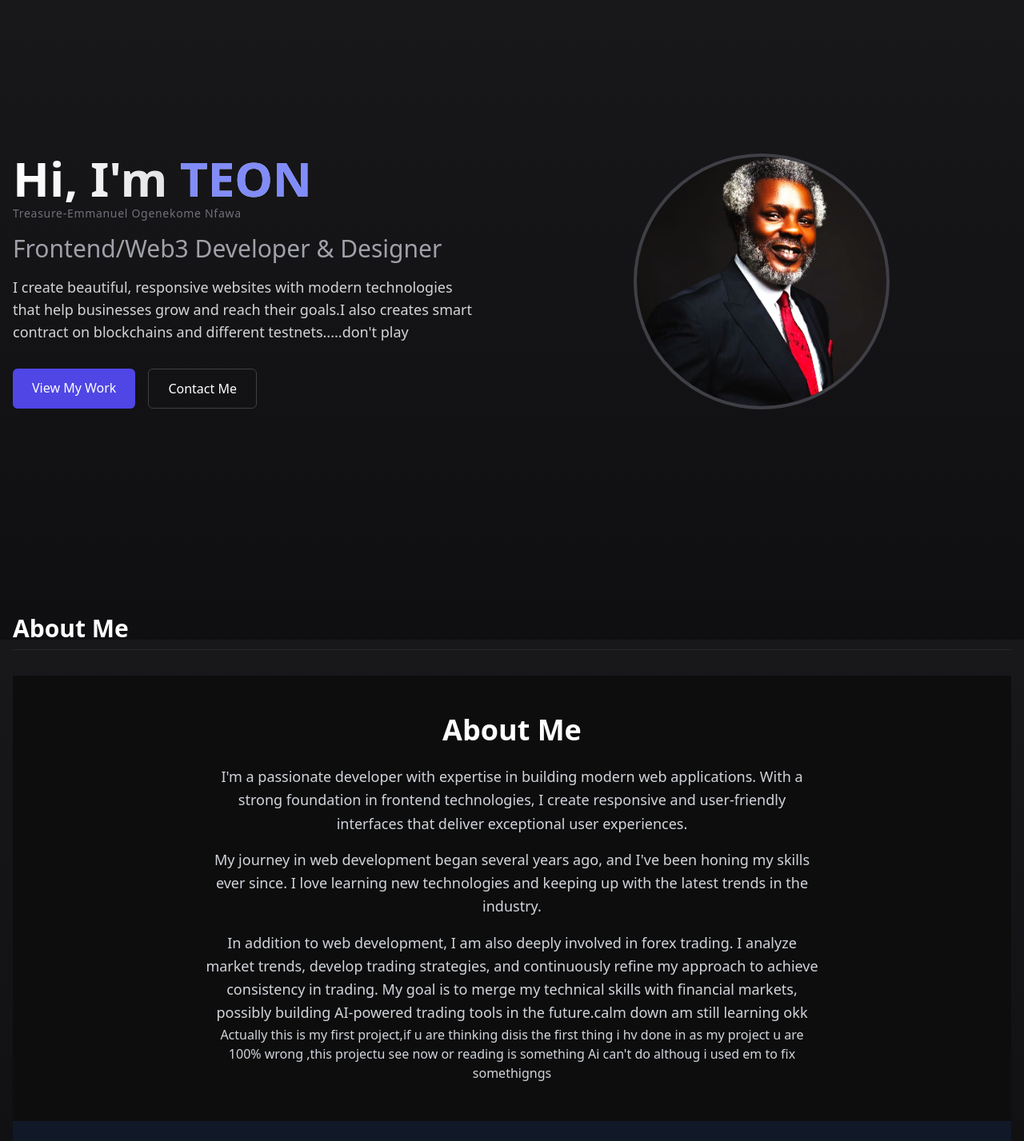
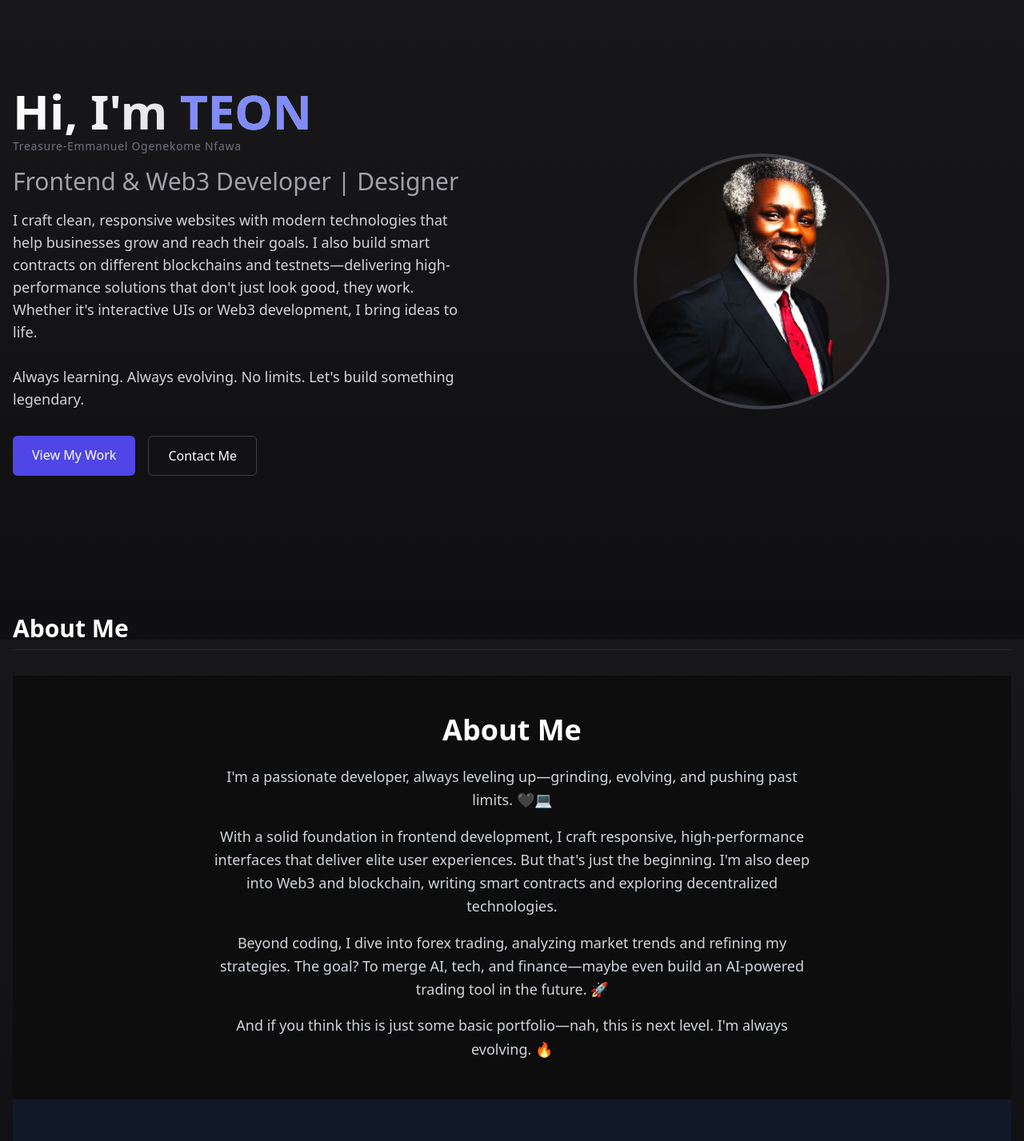
Before and after one commit to teon101/Teon-workspace, a Next.js app in the folder next.js/: page / in a window 1280 px wide. Shown: the top 1427 px of the page at 80% size. Built offline with nearby package versions, Linux system fonts and the light colour scheme.

Commit message:
Update page.tsx

```diff
--- a/next.js/app/page.tsx
+++ b/next.js/app/page.tsx
@@ -28,11 +28,12 @@ export default function Home() {
               </p>
             </div>
             <h2 className="text-2xl md:text-3xl text-zinc-400">
-              Frontend/Web3 Developer & Designer
+              Frontend & Web3 Developer | Designer
             </h2>
             <p className="text-lg text-zinc-300 max-w-xl">
-              I create beautiful, responsive websites with modern technologies
-              that help businesses grow and reach their goals.I also creates smart contract on blockchains and different testnets.....don't play
+              I craft clean, responsive websites with modern technologies that help businesses grow and reach their goals. I also build smart contracts on different blockchains and testnets—delivering high-performance solutions that don't just look good, they work. Whether it's interactive UIs or Web3 development, I bring ideas to life.
+              <br /><br />
+              Always learning. Always evolving. No limits. Let's build something legendary.
             </p>
             <div className="flex gap-4 pt-4">
               <SmoothScrollLink
@@ -73,22 +74,17 @@ export default function Home() {
           <div className="max-w-3xl mx-auto text-center">
             <h2 className="text-4xl font-bold text-white mb-6">About Me</h2>
             <p className="text-lg leading-relaxed transition-all duration-300 hover:text-gray-100 mb-4">
-              I'm a passionate developer with expertise in building modern web applications.
-              With a strong foundation in frontend technologies, I create responsive and
-              user-friendly interfaces that deliver exceptional user experiences.
+              I'm a passionate developer, always leveling up—grinding, evolving, and pushing past limits. 🖤💻
             </p>
             <p className="text-lg leading-relaxed transition-all duration-300 hover:text-gray-100 mb-4">
-              My journey in web development began several years ago, and I've been honing my
-              skills ever since. I love learning new technologies and keeping up with the latest
-              trends in the industry.
+              With a solid foundation in frontend development, I craft responsive, high-performance interfaces that deliver elite user experiences. But that's just the beginning. I'm also deep into Web3 and blockchain, writing smart contracts and exploring decentralized technologies.
+            </p>
+            <p className="text-lg leading-relaxed transition-all duration-300 hover:text-gray-100 mb-4">
+              Beyond coding, I dive into forex trading, analyzing market trends and refining my strategies. The goal? To merge AI, tech, and finance—maybe even build an AI-powered trading tool in the future. 🚀
             </p>
             <p className="text-lg leading-relaxed transition-all duration-300 hover:text-gray-100">
-              In addition to web development, I am also deeply involved in forex trading. I analyze market
-              trends, develop trading strategies, and continuously refine my approach to achieve
-              consistency in trading. My goal is to merge my technical skills with financial markets,
-              possibly building AI-powered trading tools in the future.calm down am still learning okk
+              And if you think this is just some basic portfolio—nah, this is next level. I'm always evolving. 🔥
             </p>
-            <p>Actually this is my first project,if u are thinking disis the first thing i hv done in as my project u are 100% wrong ,this projectu see now or reading is something Ai can't do althoug i used em to fix somethigngs </p>
           </div>
         </section>
         <Skills />
@@ -108,7 +104,7 @@ export default function Home() {
               <h3 className="text-xl font-semibold text-white">Portfolio Website</h3>
             </div>
             <p className="text-zinc-400 text-sm mt-3 leading-relaxed">
-              A fully responsive portfolio built with Next.js and Tailwind CSS, designed to showcase my skills, projects, and experience.its not any kind of site with just html shit, this is on a different level
+              A fully responsive portfolio built with Next.js and Tailwind CSS, showcasing my skills with clean, modern design and smooth animations.
             </p>
             <p className="text-zinc-500 text-xs mt-3">🛠 Tech Used: Next.js, Tailwind CSS, React</p>
             <div className="flex gap-4 mt-4">
```
